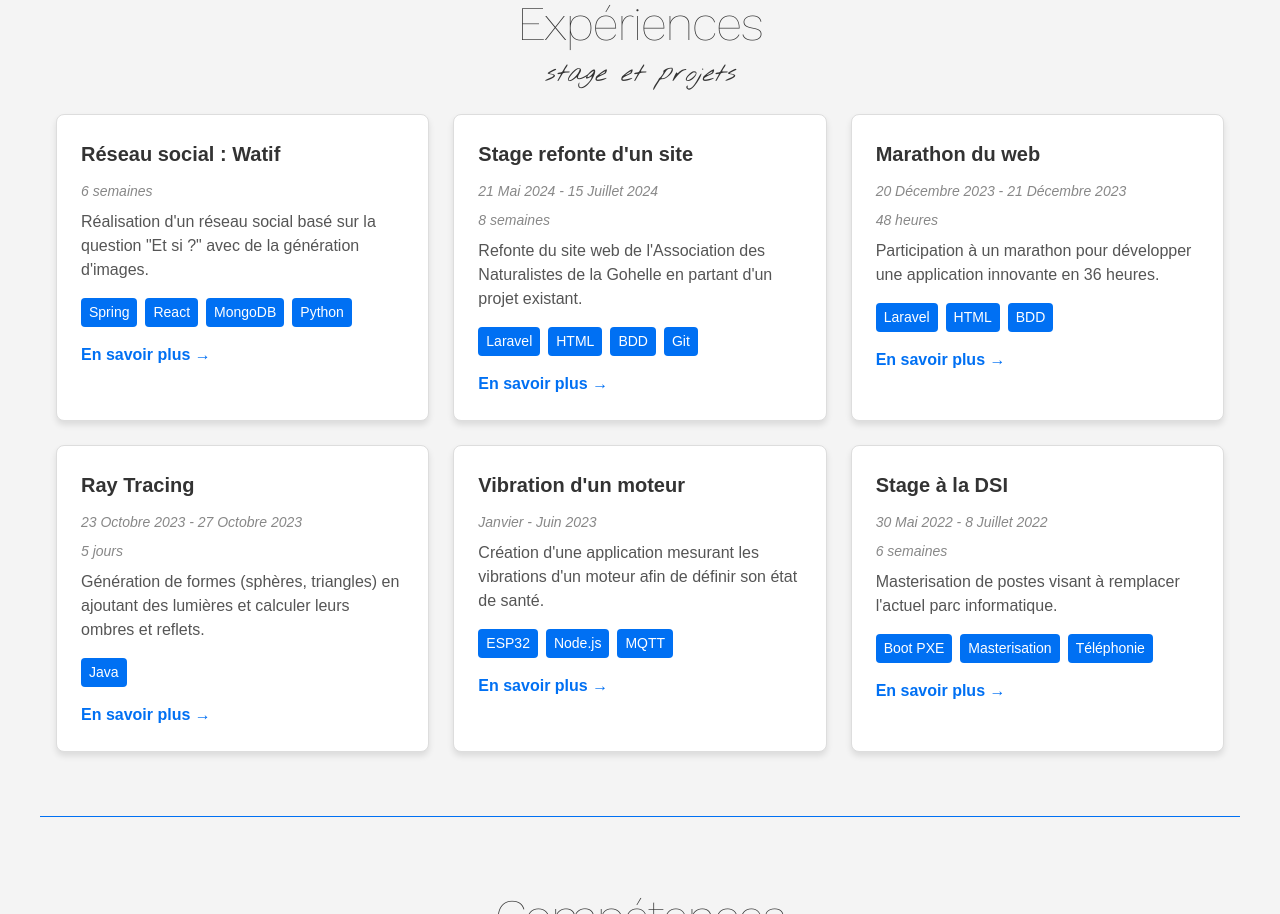
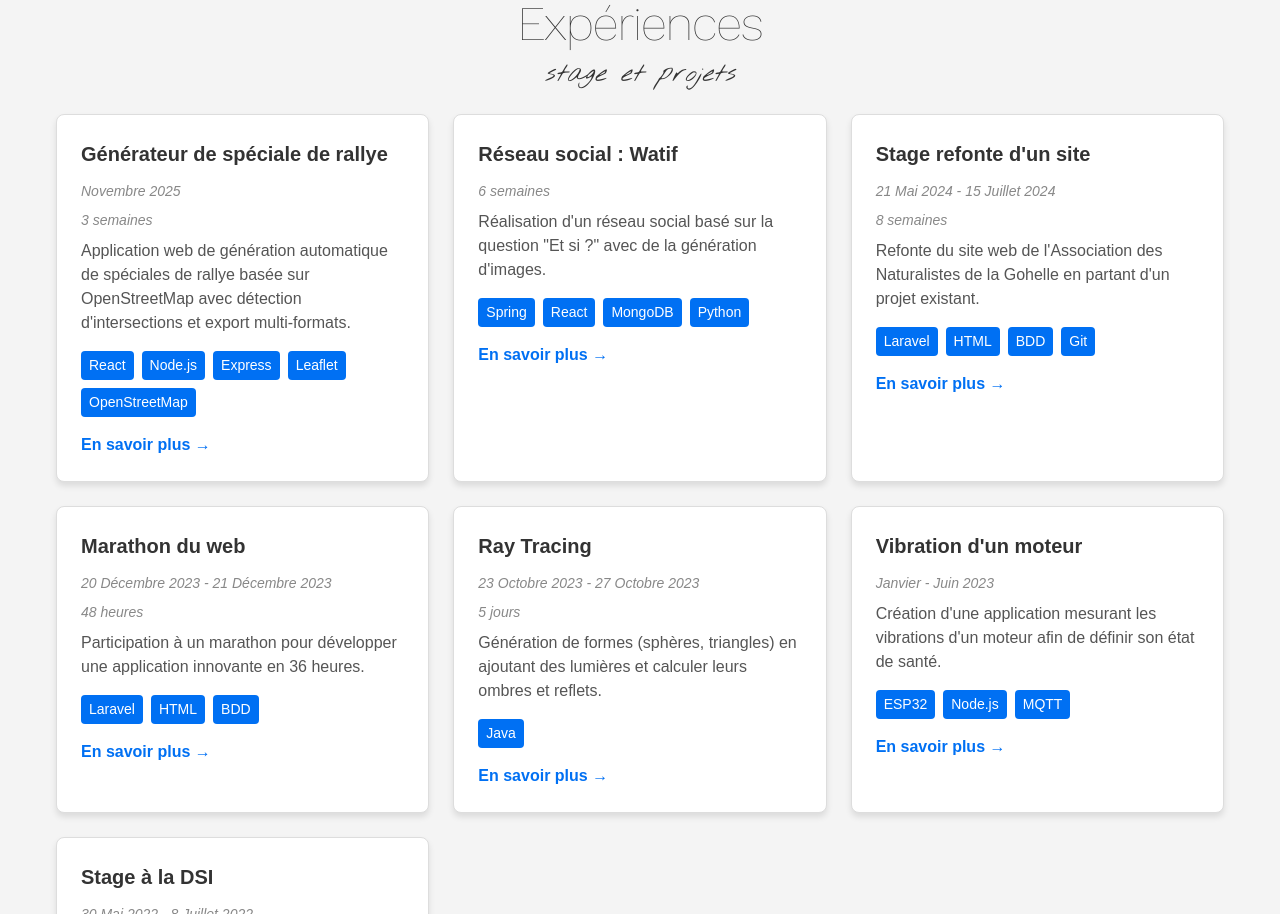
Before and after one commit to theo-vanbandon/portfolio-nextjs, a Next.js app: page / in a window 1280 px wide. Shown: the part 1320-2234 px from the top of the page. Built offline with nearby package versions, Linux system fonts and the light colour scheme.

Commit message:
:construction: Ajout du projet de génération de spéciale sur la page d'accueil

```diff
--- a/app/components/Experiences.tsx
+++ b/app/components/Experiences.tsx
@@ -10,6 +10,14 @@ type Project = {
 };
 
 const projects: Project[] = [
+    {
+        title: "Générateur de spéciale de rallye",
+        description: "Application web de génération automatique de spéciales de rallye basée sur OpenStreetMap avec détection d'intersections et export multi-formats.",
+        link: "/experiences/rally-stage-generator",
+        technologies: ["React", "Node.js", "Express", "Leaflet", "OpenStreetMap"],
+        date: "Novembre 2025",
+        duree: "3 semaines",
+    },
     {
         title: "Réseau social : Watif",
         description: "Réalisation d'un réseau social basé sur la question \"Et si ?\" avec de la génération d'images.",
```
